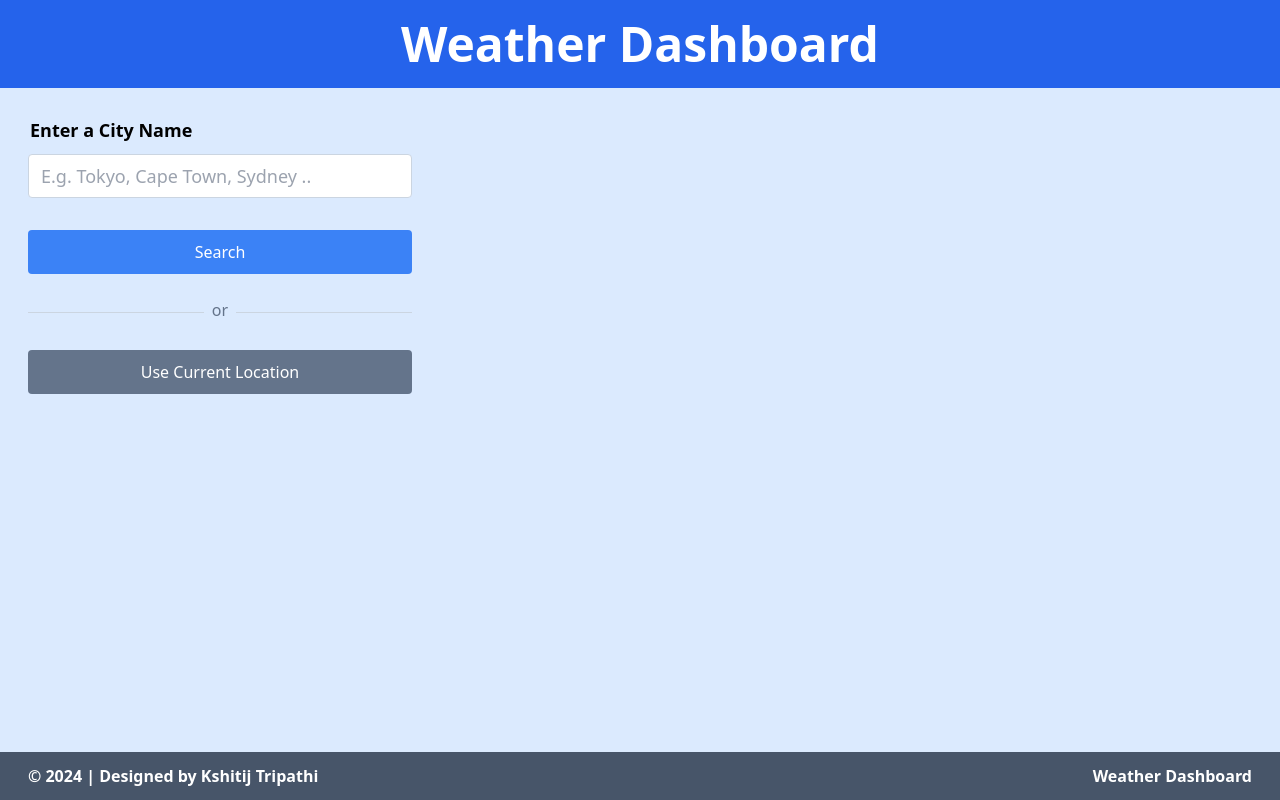
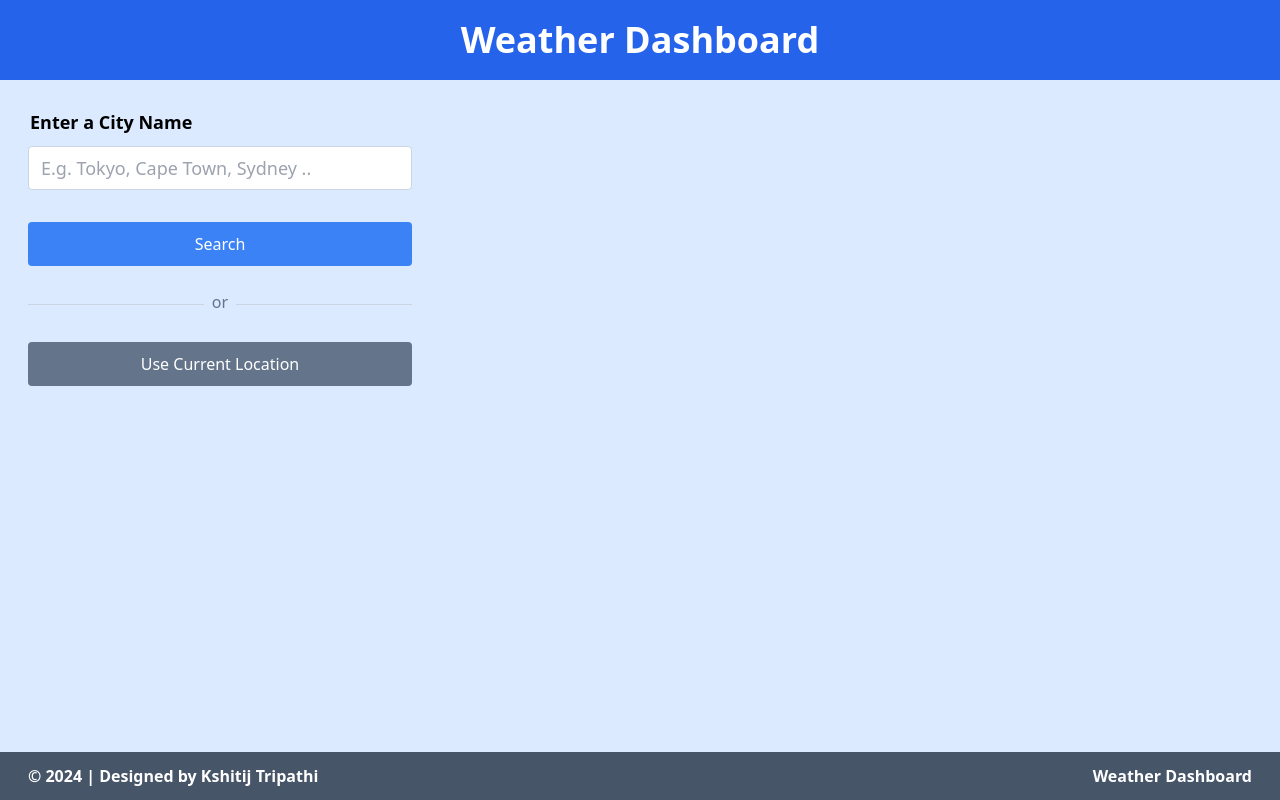
Before and after one commit to Kshitij033/Weather-Forecast-Application, a website with bundled scripts: page src/index.html in a window 1280 px wide. Built offline with nearby package versions, Linux system fonts and the light colour scheme; no server answers.

Commit message:
css fixed

```diff
--- a/src/index.html
+++ b/src/index.html
@@ -14,7 +14,7 @@
 </head>
 <body class="bg-blue-100 flex flex-col min-h-screen">
     <header>
-        <h1 class="bg-blue-600 text-white font-bold text-5xl py-5 text-center">Weather Dashboard</h1>
+        <h1 class="bg-blue-600 text-white font-bold text-4xl py-5 text-center">Weather Dashboard</h1>
     </header>
 
 
```
Also changed, not shown: src/output.css.
